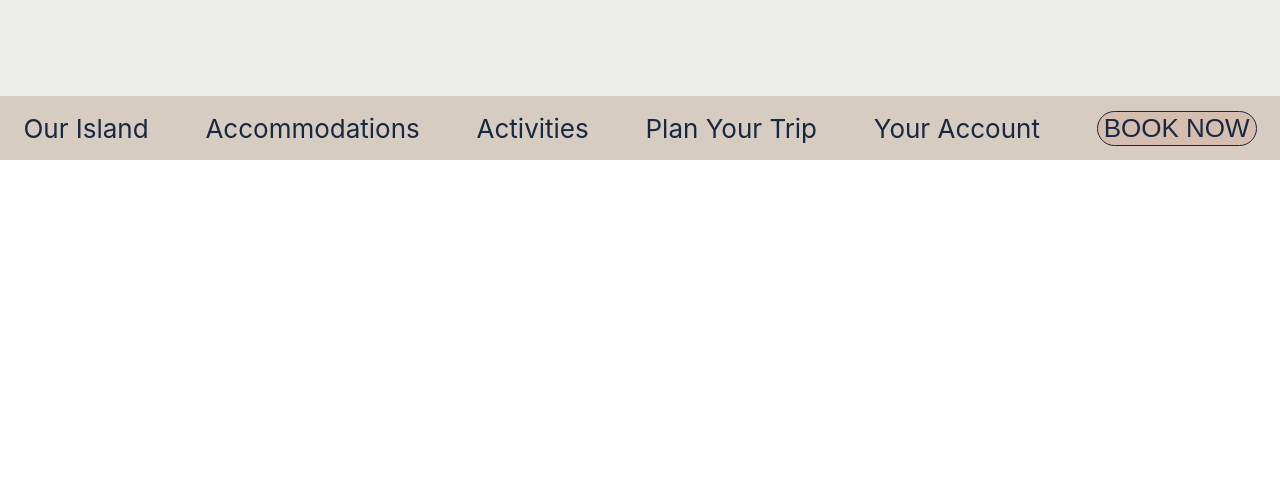
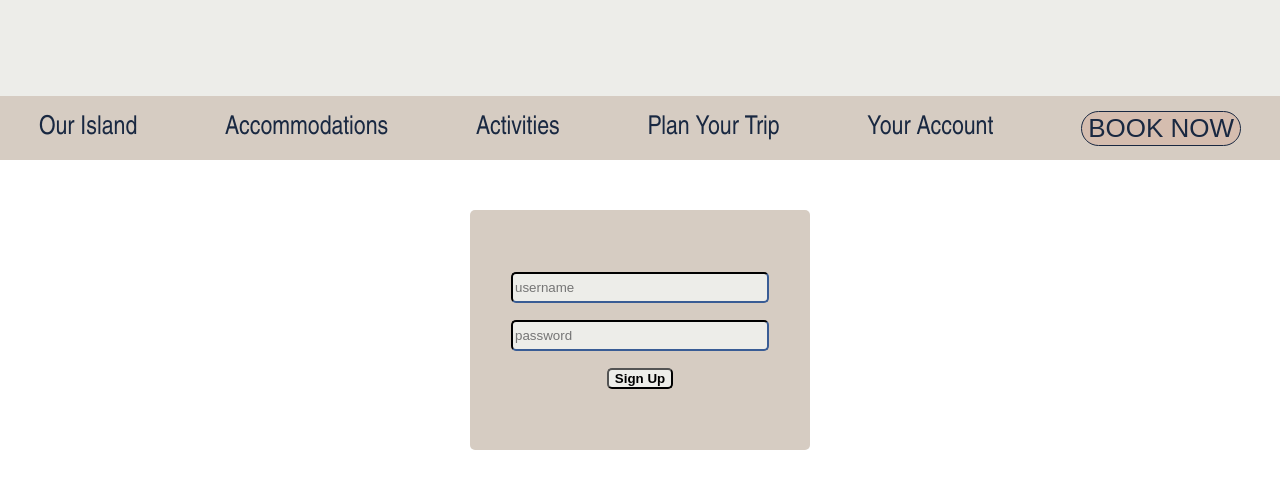
Before and after one commit to rachelholmquist/capstone2023, a React (Create React App) app: page /auth in a window 1280 px wide. Shown: the top 488 px of the page. Built offline with nearby package versions, Linux system fonts and the light colour scheme.

Commit message:
working on trip itinerary

```diff
--- a/src/App.css
+++ b/src/App.css
@@ -1,5 +1,6 @@
 .App {
   text-align: center;
+  font-family: Arial Narrow, sans-serif;
 }
 
 .App-image {
@@ -22,6 +23,7 @@
 }
 
 .App-header {
+  font-family: Arial Narrow;
   background-color: #d6ccc2;
   min-height: 8vh;
   width: 100vw;
--- a/src/App.js
+++ b/src/App.js
@@ -4,7 +4,7 @@ import Header from './components/Header'
 import { Routes, Route } from 'react-router-dom'
 
 import Home from './components/Home';
-import Profile from './components/Profile';
+import Auth from './components/Auth';
 import Activities from './components/Activities';
 import AccommodationPage from './components/AccommodationPage';
 
@@ -16,7 +16,7 @@ function App() {
       <Header />
       <Routes>
       <Route path='/' element={<Home/>}/>
-      <Route path='profile' element={<Profile/>}/>
+      <Route path='auth' element={<Auth/>}/>
       <Route path='accommodation' element={<AccommodationPage/>}/>
       <Route path='activities' element={<Activities/>}/>
       <Route path='trip-planning' element={<TripPlanning/>}/>
--- a/src/components/AccommodationPage.css
+++ b/src/components/AccommodationPage.css
@@ -1,12 +1,14 @@
-body {
+main {
     align-items: center;
     font-size: 14px;
+    display: flex;
+    flex-direction: column;
 }
 
 .room-card {
     margin: 20px;
-    width: 95vw;
-    height: 35vh;
+    width: 800px;
+    height: 250px;
     border-radius: 20px;
     background-color: #d6ccc2;
     display: flex;
@@ -16,8 +18,8 @@ body {
 
 .room-image {
     padding: 10px;
-    height: 33vh;
-    width: 70%;
+    height: 200px;
+    width: 300px;
 }
 
 .room-description {
--- /dev/null
+++ b/src/components/Auth.css
@@ -0,0 +1,33 @@
+main {
+    display: flex;
+    justify-content: center;
+    padding: 50px;
+}
+
+.register-form {
+    background-color: #d6ccc2;
+    color: #192841;
+    display: flex;
+    flex-direction: column;
+    justify-content: center;
+    align-items: center;
+    padding: 20px;
+    width: 300px;
+    height: 200px;
+    border-radius: 5px;
+}
+
+.form-input {
+    border-radius: 5px;
+    background-color:#edede9;
+    border-color: #192841;
+    color: #192841;
+    width: 250px;
+    height: 25px;
+}
+
+.form-button {
+    background-color: #edede9;
+    font-weight: bold;
+    border-radius: 5px;
+}
--- a/src/components/Auth.js
+++ b/src/components/Auth.js
@@ -1,4 +1,5 @@
 import {useState} from 'react'
+import './Auth.css'
 
 
 const Auth = () => {
@@ -7,24 +8,25 @@ const Auth = () => {
     const [password, setPassword] = useState('');
 
 
-    return (
-    <form className='form' onSubmit={submitHandler}>
+    return (<main>
+    <form className='register-form'>
                 <input
                     type='text'
                     placeholder='username'
                     value={username}
                     onChange={e => setUsername(e.target.value)}
-                    className='form-input'/>
+                    className='form-input'/><br/>
                 <input
                     type='password'
                     placeholder='password'
                     value={password}
                     onChange={e => setPassword(e.target.value)}
-                    className='form-input'/>
-                <button className='form-btn'>
+                    className='form-input'/><br/>
+                <button className='form-button'>
                     {register ? 'Sign Up' : 'Login'}
                 </button>
             </form>
+            </main>
     )
 }
 
--- a/src/components/Header.js
+++ b/src/components/Header.js
@@ -37,7 +37,7 @@ const Header = () => {
         <NavLink
         className="App-link"
         style={activeLinkStyle}
-         to="profile">
+         to="auth">
             Your Account
         </NavLink>
         <button className="Book">BOOK NOW</button>
--- a/src/components/TripPlanning.js
+++ b/src/components/TripPlanning.js
@@ -1,37 +1,35 @@
 import axios from "axios";
-import { useState, useEffect } from "react";
+import { useState} from "react";
 
 const TripPlans = () => {
-    const [tripItinerary, setTripItinerary] = useState([]);
+
+    const [tripItinerary, setTripItinerary] = useState('');
     const [breakfastTime, setBreakfastTime] = useState('08:00:00');
     const [lunchTime, setLunchTime] = useState('11:00:00');
     const [dinnerTime, setDinnerTime] = useState('17:00:00');
     const [interestedIn, setInterestedIn] = useState([]);
+    const [budget, setBudget] = useState('00.00');
+    const savedActivities = 'kayak';
+    const tripDates ='12/18/1991';
+    const userId = 2;
 
-    useEffect(() => {
-        axios
-        .get("http://localhost:4042/tripItinerary")
+    const submitHandler = e => {
+      e.preventDefault()
+
+        axios.post('http://localhost:4042/tripItinerary', { breakfastTime, lunchTime, dinnerTime, interestedIn, budget, savedActivities, tripDates, userId })
         .then((res) => {
-          console.log("made it to trips page", res.data);
-          setTripItinerary(res.data);
+          console.log(tripItinerary)
         })
         .catch((err) => {
           console.log(err);
         });
-    }, []);
+    };
 
-    const mappedTripItinerary = tripItinerary.map((tripItinerary => {
-        return (
-            <div className='background-style'>
-            <div key={tripItinerary.id} className='activity-card'>
-                <h1>{tripItinerary.name}</h1>
-                <p>{tripItinerary.description}</p>
-            </div></div>
-        )
-    }));
-    return (
-        <div>
-        <form className='add-trip-details'>
+
+
+
+    if(tripItinerary.length < 1) {
+      return(<form className='add-trip-details' onSubmit={submitHandler}>
       Breakfast Time: <input type='radio' name='breakfast' value='08:00:00' onChange={e => setBreakfastTime(e.target.value)}/> 8 am
       <input type='radio' name='breakfast' value='09:00:00' onChange={e => setBreakfastTime(e.target.value)}/> 9 am
       <input type='radio' name='breakfast' value='10:00:00' onChange={e => setBreakfastTime(e.target.value)}/> 10 am
@@ -54,12 +52,19 @@ const TripPlans = () => {
           <input type='checkbox' value='Surfing' onChange={e => setInterestedIn(e.target.value)} /> Surfing <br/>
       </div>
       {interestedIn}
-        </form>
+      <br/><br/>
+      Budget: <input type='text' placeholder='Budget' value={budget} onChange={e => setBudget(e.target.value)} />
+      <br/>
+      <button>submit</button>
+      </form>)
+    } else {
+      return (
+          <div>
+            <h2>{setTripItinerary.dinnerTime}</h2>
+            <p>{setTripItinerary.tripDates}</p>
+          </div>)
+    }
 
-        <main>
-          {mappedTripItinerary}
-        </main></div>
-      );
 }
 
 export default TripPlans
```
Also changed, not shown: 2 other files (tests, documents, lock files or other folders). Lines whose indentation alone changed are shown as unchanged.
